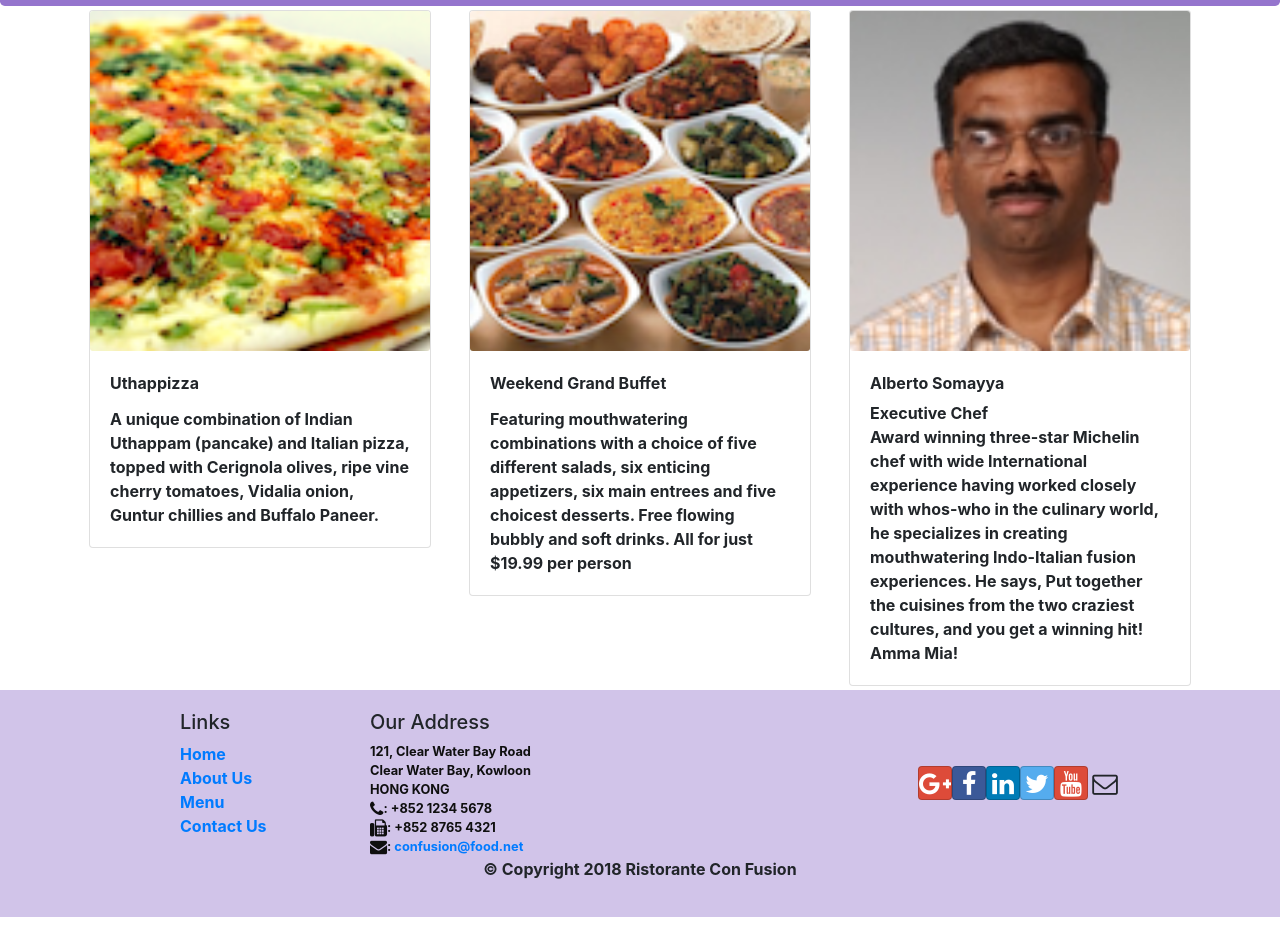
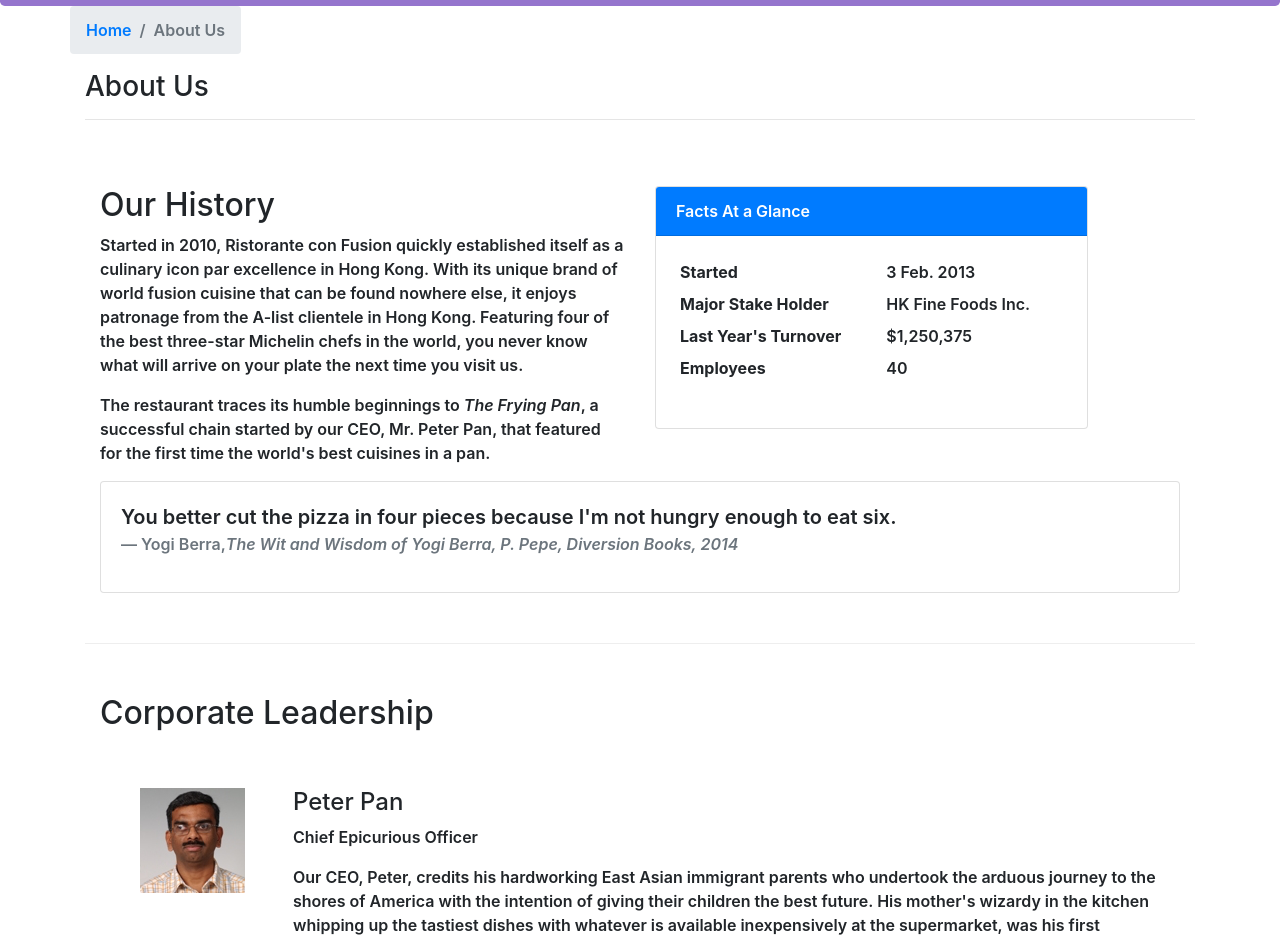
Before and after one commit to jay1310/React, a React (Create React App) app: page /aboutus in a window 1280 px wide. Before the commit this address led to /home. Shown: the part 336-1276 px from the top of the page. Before the commit the page ends 1253 px from the top, so only its background shows below. Built offline with nearby package versions, Linux system fonts and the light colour scheme.

Commit message:
Single Page Application Assignment-2

```diff
--- a/src/App.css
+++ b/src/App.css
@@ -32,5 +32,5 @@
     background-color: #512DA8;
 }
 div{
-    font-weight: 650;
+    font-weight: 600;
 }
--- /dev/null
+++ b/src/components/AboutComponent.js
@@ -0,0 +1,102 @@
+import React from 'react';
+import { Breadcrumb, BreadcrumbItem, Card, CardBody, CardHeader, Media } from 'reactstrap';
+import { Link } from 'react-router-dom';
+
+
+function RenderLeader({leader}){
+    return(
+        <div className="row">
+        <div key = {leader.id}className="col-12 mt-5">
+            <Media tag="li">
+               <Media left middle>
+                    <Media object src={leader.image} alt={leader.name} /> </Media>
+                    <Media body className="ml-5">
+                        <Media heading>{leader.name}</Media>
+                        <p><Media subHeading>{leader.designation}</Media></p>
+                        <p>{leader.description}</p>
+                    </Media>
+            </Media>
+        </div>
+        </div>
+
+    )
+}
+
+const  About = (props) => {
+
+    const leaders = props.leaders.map((eachLeader)=>{
+        return(
+            <div>
+                <RenderLeader leader={eachLeader} />
+            </div>
+        )
+    })
+
+    return(
+        <div className="container">
+            <div className="row">
+                <Breadcrumb>
+                    <BreadcrumbItem><Link to="/home">Home</Link></BreadcrumbItem>
+                    <BreadcrumbItem active>About Us</BreadcrumbItem>
+                </Breadcrumb>
+                <div className="col-12">
+                    <h3>About Us</h3>
+                    <hr />
+                </div>
+            </div>
+            <div className="row row-content">
+                <div className="col-12 col-md-6">
+                    <h2>Our History</h2>
+                    <p>Started in 2010, Ristorante con Fusion quickly established itself as a culinary icon par excellence in Hong Kong. With its unique brand of world fusion cuisine that can be found nowhere else, it enjoys patronage from the A-list clientele in Hong Kong.  Featuring four of the best three-star Michelin chefs in the world, you never know what will arrive on your plate the next time you visit us.</p>
+                    <p>The restaurant traces its humble beginnings to <em>The Frying Pan</em>, a successful chain started by our CEO, Mr. Peter Pan, that featured for the first time the world's best cuisines in a pan.</p>
+                </div>
+                <div className="col-12 col-md-5">
+                    <Card>
+                        <CardHeader className="bg-primary text-white">Facts At a Glance</CardHeader>
+                        <CardBody>
+                            <dl className="row p-1">
+                                <dt className="col-6">Started</dt>
+                                <dd className="col-6">3 Feb. 2013</dd>
+                                <dt className="col-6">Major Stake Holder</dt>
+                                <dd className="col-6">HK Fine Foods Inc.</dd>
+                                <dt className="col-6">Last Year's Turnover</dt>
+                                <dd className="col-6">$1,250,375</dd>
+                                <dt className="col-6">Employees</dt>
+                                <dd className="col-6">40</dd>
+                            </dl>
+                        </CardBody>
+                    </Card>
+                </div>
+                <div className="col-12">
+                    <Card>
+                        <CardBody className="bg-faded">
+                            <blockquote className="blockquote">
+                                <p className="mb-0">You better cut the pizza in four pieces because
+                                    I'm not hungry enough to eat six.</p>
+                                <footer className="blockquote-footer">Yogi Berra,
+                                <cite title="Source Title">The Wit and Wisdom of Yogi Berra,
+                                    P. Pepe, Diversion Books, 2014</cite>
+                                </footer>
+                            </blockquote>
+                        </CardBody>
+                    </Card>
+                </div>
+            </div>
+            <div className="row row-content">
+                <div className="col-12">
+                    <h2>Corporate Leadership</h2>
+                    <div className="row">
+                        <div className="col-12">
+                            <Media list>
+                                {leaders}
+                            </Media>
+                        </div>
+                    </div>
+                </div>
+
+            </div>
+        </div>
+    );
+}
+
+export default About;
--- a/src/components/ContactComponent.js
+++ b/src/components/ContactComponent.js
@@ -1,8 +1,20 @@
 import React from 'react';
+import {Breadcrumb, BreadcrumbItem} from 'reactstrap';
+import {Link} from 'react-router-dom';
 
 function Contact(props) {
     return(
         <div className="container">
+            <div className="row">
+                <Breadcrumb>
+                    <BreadcrumbItem><Link to="/menu">Menu</Link></BreadcrumbItem>
+                    <BreadcrumbItem active>Contact Us</BreadcrumbItem>
+                </Breadcrumb>
+                <div className="col-12">
+                    <h3>Contact Us</h3>
+                    <hr />
+                </div>
+            </div>
             <div className="row row-content">
                 <div className="col-12">
                 <h3>Location Information</h3>
--- a/src/components/DishdetailComponent.js
+++ b/src/components/DishdetailComponent.js
@@ -1,5 +1,6 @@
 import React from "react";
-import { Card, CardImg, CardBody, CardText, CardTitle } from 'reactstrap';
+import { Card, CardImg, CardBody, CardText, CardTitle, Breadcrumb, BreadcrumbItem } from 'reactstrap';
+import { Link } from 'react-router-dom';
 
 
 
@@ -63,8 +64,18 @@
         return (
             <div className="container">
                 <div className="row">
+                    <Breadcrumb>
+                        <BreadcrumbItem><Link to="/menu">Menu</Link></BreadcrumbItem>
+                        <BreadcrumbItem active>{props.dish.name}</BreadcrumbItem>
+                    </Breadcrumb>
+                    <div className="col-12">
+                        <h3>{props.dish.name}</h3>
+                        <hr />
+                    </div>
+                </div>
+                <div className="row">
                     <RenderDish dish={props.dish} />
-                    <RenderComments comments = {props.dish.comments} />
+                    <RenderComments comments = {props.comments} />
                 </div>
             </div>
         )
--- a/src/components/MainComponent.js
+++ b/src/components/MainComponent.js
@@ -3,6 +3,7 @@
 import Home from './HomeComponent';
 import Menu from './MenuComponent';
 import Contact from './ContactComponent';
+import About from './AboutComponent';
 import DishDetail from './DishdetailComponent';
 import Footer from './FooterComponent';
 import { DISHES } from '../shared/dishes';
@@ -36,12 +37,21 @@
       );
     }
 
+    const DishWithId = ({match}) => {
+      return(
+          <DishDetail dish={this.state.dishes.filter((dish) => dish.id === parseInt(match.params.dishId,10))[0]}
+            comments={this.state.comments.filter((comment) => comment.dishId === parseInt(match.params.dishId,10))} />
+      );
+    };
+
     return (
       <div>
         <Header />
         <Switch>
               <Route path='/home' component={HomePage} />
+              <Route exact path='/aboutus' component={() => <About leaders={this.state.leaders} />} />
               <Route exact path='/menu' component={() => <Menu dishes={this.state.dishes} />} />
+              <Route path='/menu/:dishId' component={DishWithId} />
               <Route exact path='/contactus' component={Contact} />} />
               <Redirect to="/home" />
           </Switch>
--- a/src/components/MenuComponent.js
+++ b/src/components/MenuComponent.js
@@ -1,15 +1,17 @@
 import React from 'react';
-import { Card, CardImg, CardImgOverlay, CardTitle } from 'reactstrap';
+import { Card, CardImg, CardImgOverlay, CardTitle, Breadcrumb, BreadcrumbItem } from 'reactstrap';
+import {Link} from 'react-router-dom';
 
-    function RenderMenuItem ({dish, onClick}) {
+    function RenderMenuItem ({dish}) {
         return (
-            <Card
-                onClick={() => onClick(dish.id)}>
+            <Card>
+            <Link to={`/menu/${dish.id}`} >
                 <CardImg width="100%" src={dish.image} alt={dish.name} />
                 <CardImgOverlay>
                     <CardTitle>{dish.name}</CardTitle>
                 </CardImgOverlay>
-            </Card>
+            </Link>
+        </Card>
         );
     }
 
@@ -26,6 +28,16 @@
         return (
             <div className="container">
                 <div className="row">
+                    <Breadcrumb>
+                        <BreadcrumbItem><Link to="/home">Home</Link></BreadcrumbItem>
+                        <BreadcrumbItem active>Menu</BreadcrumbItem>
+                    </Breadcrumb>
+                    <div className="col-12">
+                        <h3>Menu</h3>
+                        <hr />
+                    </div>
+                </div>
+                <div className="row">
                     {menu}
                 </div>
             </div>
```
